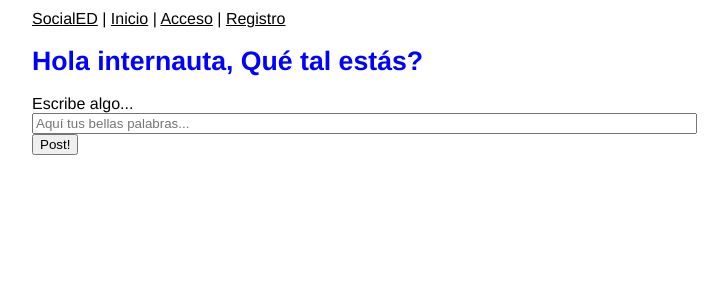
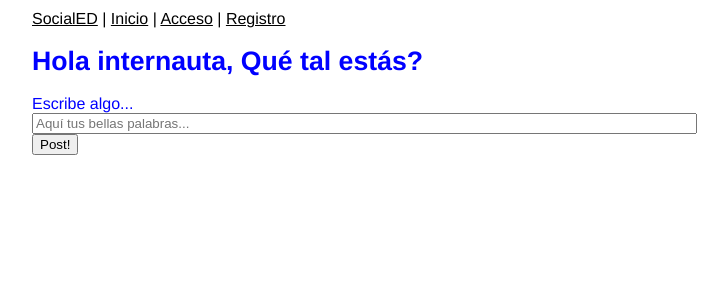
Before and after one commit to PabloPaganBeltra/SocialED, a Flask app: page /home in a window 1280 px wide. Shown: the top 300 px of the page, without its empty margins (6-734 px from the left). Run offline with Flask 2, Linux system fonts and the light colour scheme.

Commit message:
Añadido unos mínimos cambios al css de personalización.

```diff
--- a/produ/static/css/socialed-style.css
+++ b/produ/static/css/socialed-style.css
@@ -22,22 +22,14 @@ h1 {
 
 }
 form {
-
-
-
-
+   color:red;
 
 }
 label {
-
-
-
-
+    color:blue;
 
 }
 .inputs {
-
-
-
+    color:orange;
 
 }
```
